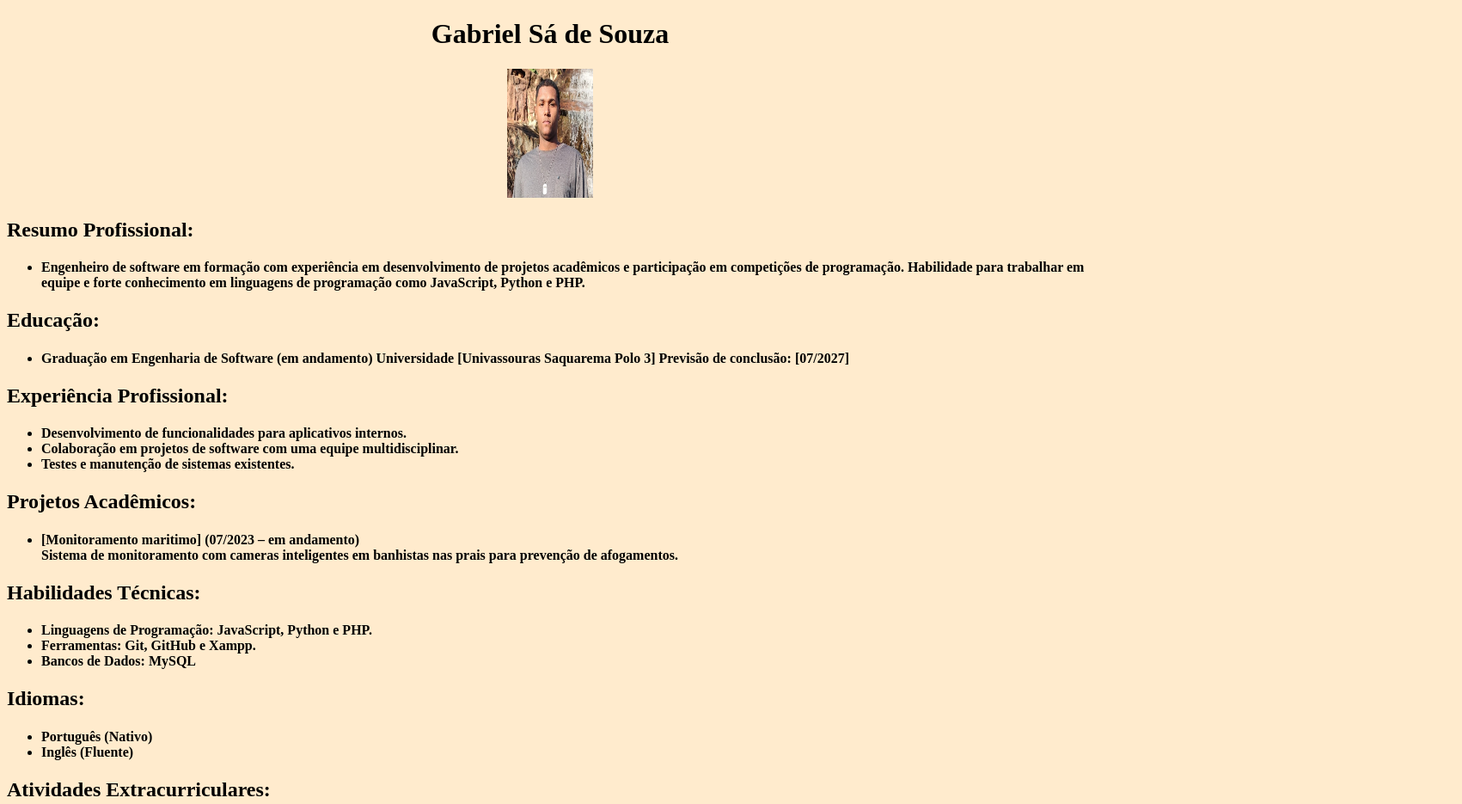
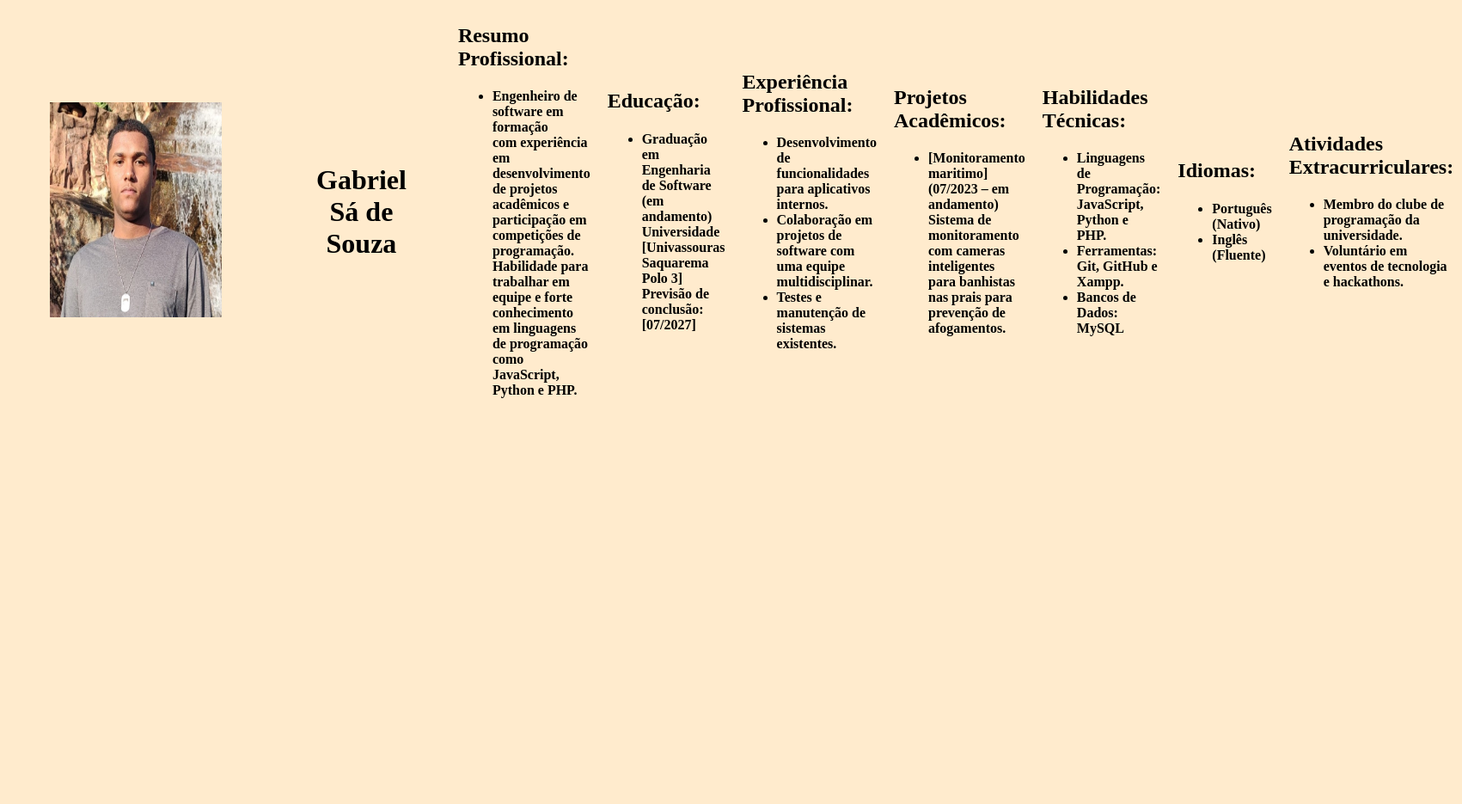
Before and after one commit to GabirelSouza/Tela-de-login, a plain HTML site: page curriculo/index.html in a window 1280 px wide. Shown: the top 935 px of the page at 86% size, 1701 px wide, since content can reach past the window. After the commit the page ends 800 px from the top, so only its background shows below. Drawn offline with Linux system fonts and the light colour scheme.

Commit message:
mudança no deseign

```diff
--- a/curriculo/index.html
+++ b/curriculo/index.html
@@ -7,23 +7,32 @@
     <link rel="stylesheet" href="style.css">
 </head>
 <body>
-    <h1>Gabriel Sá de Souza</h1>
-    <img src="gb.jpeg" alt="Gabriel">
-    <h2 class="left">Resumo Profissional:</h2>
+    <div class="conteiner">
+        <div class="foto"><img src="gb.jpeg" alt="Gabriel"></div>
+        <div class="texto1"><h1>Gabriel Sá de Souza</h1></div>
+    <div class="linha">
+    <div class="texto"><h2 class="left">Resumo Profissional:</h2>
         <h4>
         <ul class="left-align">
-            <li>Engenheiro de software em formação com experiência em desenvolvimento de projetos acadêmicos e participação em competições de programação. Habilidade para trabalhar em equipe e forte conhecimento em linguagens de programação como JavaScript, Python e PHP.</h4>
+            <li>Engenheiro de software em formação <br>com experiência em desenvolvimento
+            <br>de projetos acadêmicos e participação em competições de programação.
+            <br>Habilidade para trabalhar em equipe e forte
+            <br>conhecimento em linguagens de programação como JavaScript, Python e PHP.</h4>
             </li>
         </ul>
-    </h4>
-    <h2 class="left">Educação:
+    </div>
+    </div>
+    <div class="linha">
+    <div class="texto"><h2 class="left">Educação:
         <h4>
         <ul class="left-align">
-            <li>Graduação em Engenharia de Software (em andamento) Universidade [Univassouras Saquarema Polo 3] Previsão de conclusão: [07/2027]</li>
+            <li>Graduação em Engenharia de Software (em andamento) <br>Universidade [Univassouras Saquarema Polo 3] Previsão de conclusão: [07/2027]</li>
         </ul>
         </h4>
     </h2>
-    <h2 class="left">Experiência Profissional:
+    </div>
+    </div>
+    <div class="linha"><div class="texto"><h2 class="left">Experiência Profissional:
         <h4>
         <ul class="left-align">
             <li>Desenvolvimento de funcionalidades para aplicativos internos.
@@ -32,15 +41,20 @@
         </ul>
         </h4>
     </h2>
-    <h2 class="left">Projetos Acadêmicos:
+    </div>
+    </div>
+    <div class="linha"><div class="texto"><h2 class="left">Projetos Acadêmicos:
         <h4>
         <ul class="left-align">
             <li>[Monitoramento maritimo] (07/2023 – em andamento)</li>
-            Sistema de monitoramento com cameras inteligentes em banhistas nas prais para prevenção de afogamentos.
+            Sistema de monitoramento com cameras inteligentes para banhistas
+            <br>nas prais para prevenção de afogamentos.
         </ul>
         </h4>
     </h2>
-    <h2 class="left">Habilidades Técnicas:
+    </div>
+    </div>
+    <div class="linha"><div class="texto"><h2 class="left">Habilidades Técnicas:
         <h4>
         <ul class="left-align">
             <li>Linguagens de Programação: JavaScript, Python e PHP.</li>
@@ -49,7 +63,9 @@
         </ul>
         </h4>
     </h2>
-    <h2 class="left">Idiomas:
+    </div>
+    </div>
+    <div class="linha"><div class="texto"><h2 class="left">Idiomas:
         <h4>
         <ul class="left-align">
             <li>Português (Nativo)</li>
@@ -57,13 +73,17 @@
         </ul>
         </h4>
     </h2>
-    <h2 class="left">Atividades Extracurriculares:
+    </div>
+    </div>
+    <div class="linha"><div class="texto"><h2 class="left">Atividades Extracurriculares:</h2>
         <h4>
         <ul class="left-align">
             <li>Membro do clube de programação da universidade.</li>
             <li>Voluntário em eventos de tecnologia e hackathons.</li>
         </ul>
         </h4>
-    </h2>
+    </div>
+    </div>
+    </div>
 </body>
 </html>
--- a/curriculo/style.css
+++ b/curriculo/style.css
@@ -1,13 +1,30 @@
 body{
+    font-family: 'Times New Roman', Times, serif;
     text-align: center;
     background-color: blanchedalmond;
 }
-img{
-    background-color: black;
-    height: 150px;
-    width: 100px;
-    margin-left: 0;
-
+.linha{
+    display: flex;
+    justify-content: space-around;
+}
+.conteiner{
+    display: flex;
+    align-items: center;
+    justify-content: space-between;
+}
+.texto1, .foto{
+    margin: 50px;
+}
+.foto img{
+    height: 250px;
+    width: 200px;
+    margin-right: 10px;
+}
+.texto1{
+    text-align: center;
+}
+.texto{
+    margin: 0 10px;
 }
 .left{
     text-align: left;
```
